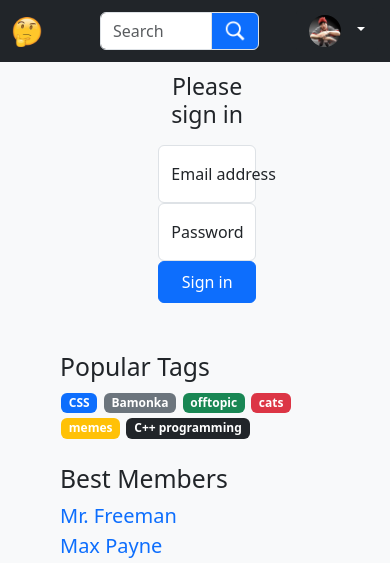
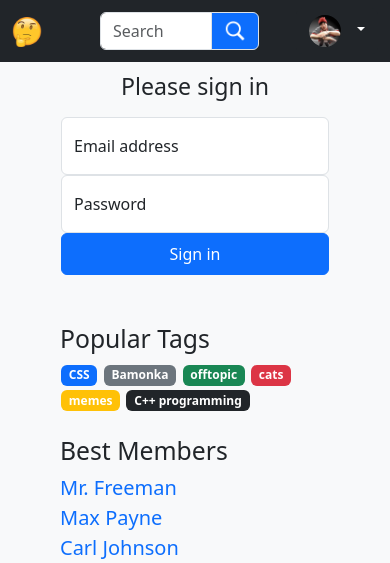
Before and after one commit to artmzhuk/TP-Web-QA, a Python web app: template templates/login.html in a window 390 px wide. Shown: the top 563 px of the page. Run offline with Jinja, Linux system fonts and the light colour scheme; the template is opened without the code that fills it, so the values that code supplies are empty.

Commit message:
fixed for mobile

```diff
--- a/templates/login.html
+++ b/templates/login.html
@@ -52,10 +52,12 @@
 <main class="">
     <div class="container-lg mt-5">
         <div class="row mx-4 mx-lg-0">
-            <div class="col-md-9 left-column">
+            <div class="col-lg-9 left-column">
                 <div class="row text-center">
-                    <div class="col-4"></div>
-                    <form class="form-signin col-5">
+                    <div class="col-md-3"></div>
+                    <div class="col-md-6 justify-content-center">
+                    <form class="form-signin">
+
                             <h1 class="h3 mb-3 fw-normal">Please sign in</h1>
 
                             <div class="form-floating">
@@ -70,6 +72,7 @@
                             <button class="btn btn-primary w-100 py-2" type="submit">Sign in</button>
 
                         </form>
+                    </div>
 
                 </div>
             </div>
```
Lines whose indentation alone changed are shown as unchanged.
